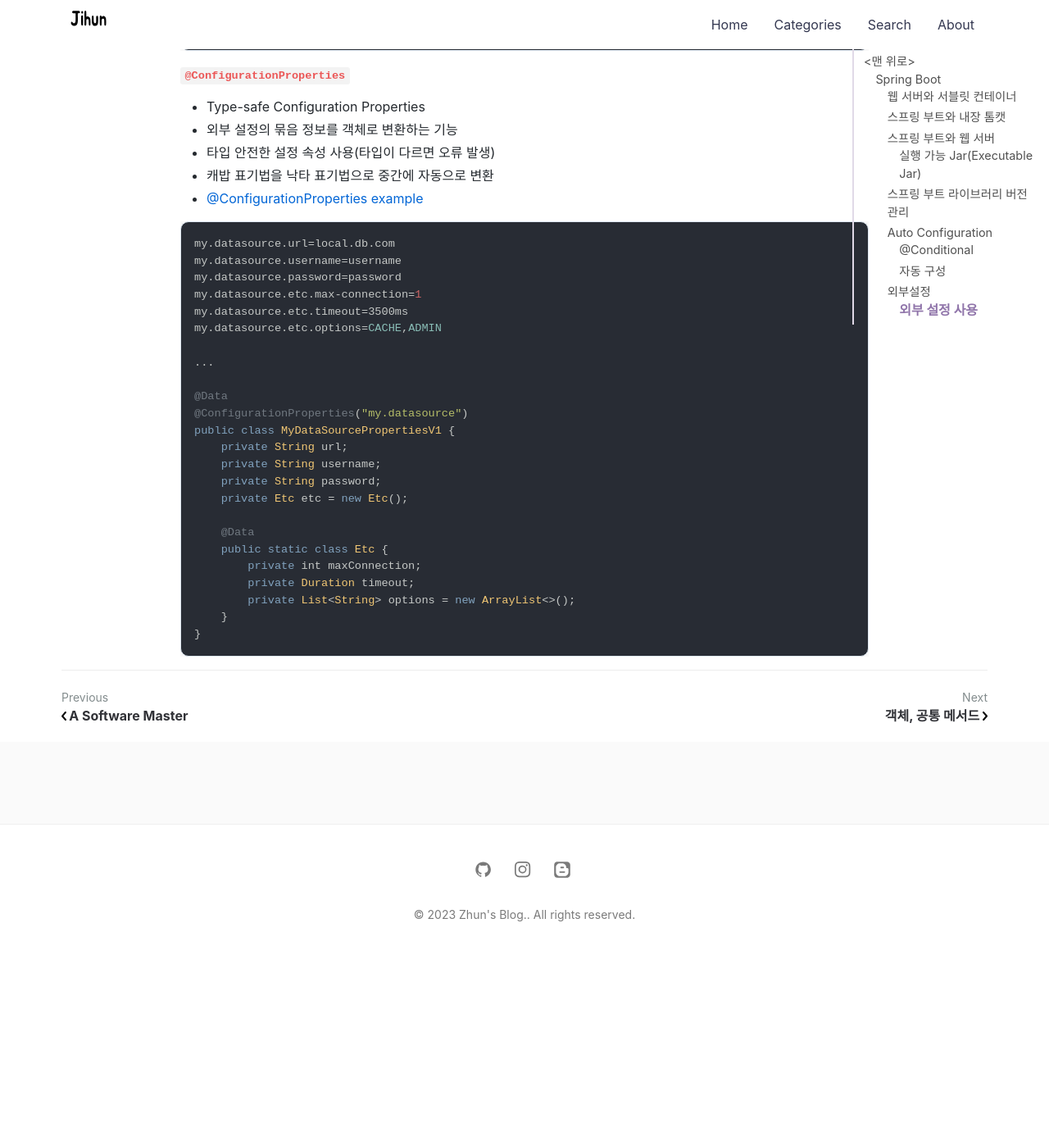
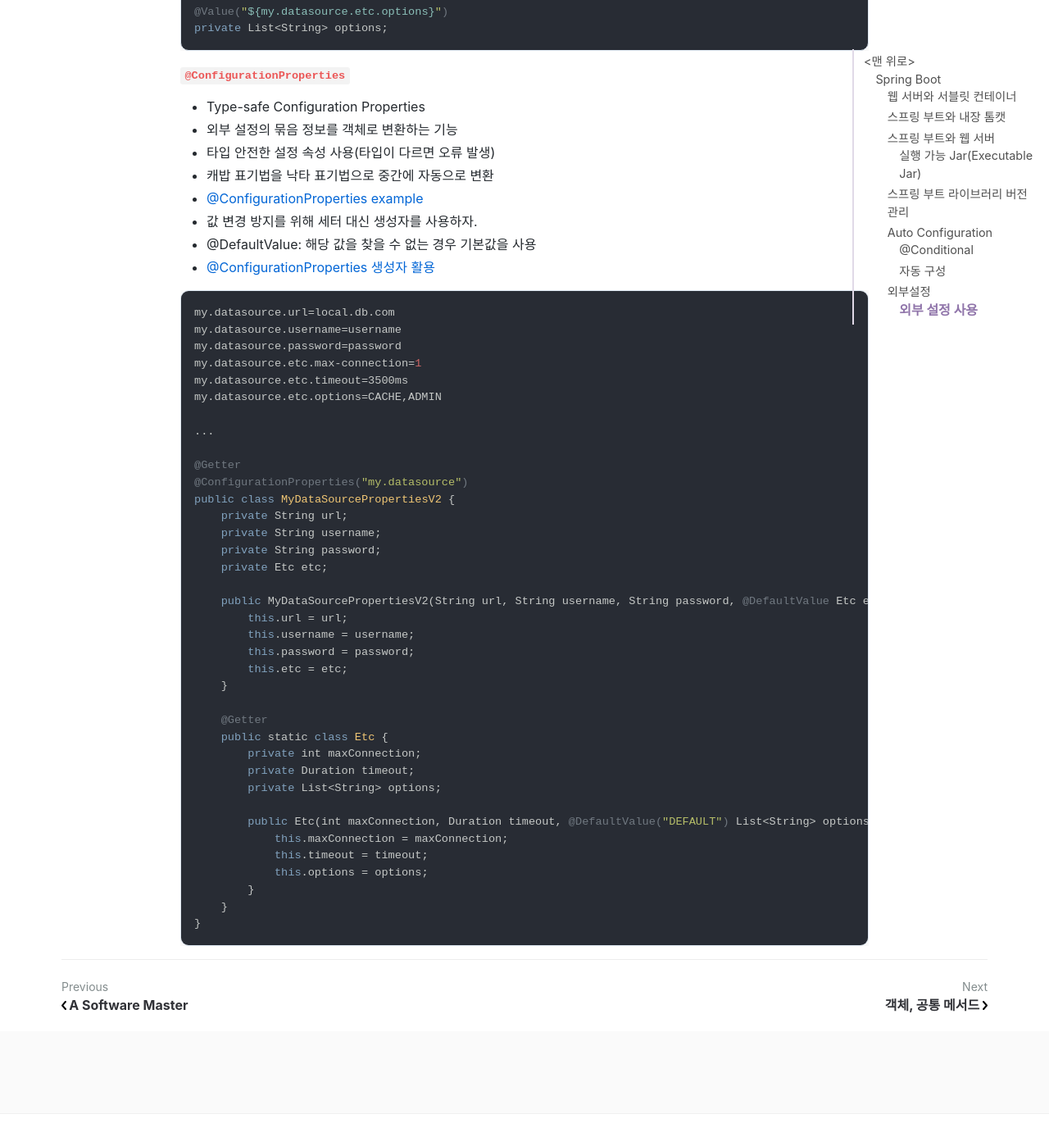
Before and after one commit to jihunparkme/jihunparkme.github.io, a Jekyll site: the page built from _posts/2023-04-06-spring-boot.md, in a window 1280 px wide and 1400 px high, scrolled down 15524 px. Shown: the whole window at 82% size. Built offline with Jekyll 4.4.1, drawn with Linux system fonts in a browser that asks for light colours; nearby versions of some CDN libraries; comment, search, counter and statistics services are not loaded; before the commit the page ends 16695 px from its top, so only the background shows below that; some of the changed text lies outside the part shown.

Commit message:
[SpringBoot] 외부설정: 외부설정 사용 - @ConfigurationProperties 생성자

````diff
--- a/_posts/2023-04-06-spring-boot.md
+++ b/_posts/2023-04-06-spring-boot.md
@@ -640,6 +640,9 @@ private List<String> options;
 - 타입 안전한 설정 속성 사용(타입이 다르면 오류 발생)
 - 캐밥 표기법을 낙타 표기법으로 중간에 자동으로 변환
 - [@ConfigurationProperties example](https://github.com/jihunparkme/Inflearn-Spring-Boot/commit/a22e7e3f9f31628a7f58c09f892e6ad01edb1d17)
+- 값 변경 방지를 위해 세터 대신 생성자를 사용하자.
+- @DefaultValue: 해당 값을 찾을 수 없는 경우 기본값을 사용
+- [@ConfigurationProperties 생성자 활용](https://github.com/jihunparkme/Inflearn-Spring-Boot/commit/46cc8384974355a374ee5979185942c7b0d527f6)
 
 ```java
 my.datasource.url=local.db.com
@@ -651,19 +654,32 @@ my.datasource.etc.options=CACHE,ADMIN
 
 ...
 
-@Data
+@Getter
 @ConfigurationProperties("my.datasource")
-public class MyDataSourcePropertiesV1 {
+public class MyDataSourcePropertiesV2 {
     private String url;
     private String username;
     private String password;
-    private Etc etc = new Etc();
+    private Etc etc;
 
-    @Data
+    public MyDataSourcePropertiesV2(String url, String username, String password, @DefaultValue Etc etc) {
+        this.url = url;
+        this.username = username;
+        this.password = password;
+        this.etc = etc;
+    }
+
+    @Getter
     public static class Etc {
         private int maxConnection;
         private Duration timeout;
-        private List<String> options = new ArrayList<>();
+        private List<String> options;
+
+        public Etc(int maxConnection, Duration timeout, @DefaultValue("DEFAULT") List<String> options) {
+            this.maxConnection = maxConnection;
+            this.timeout = timeout;
+            this.options = options;
+        }
     }
 }
 ```
````
